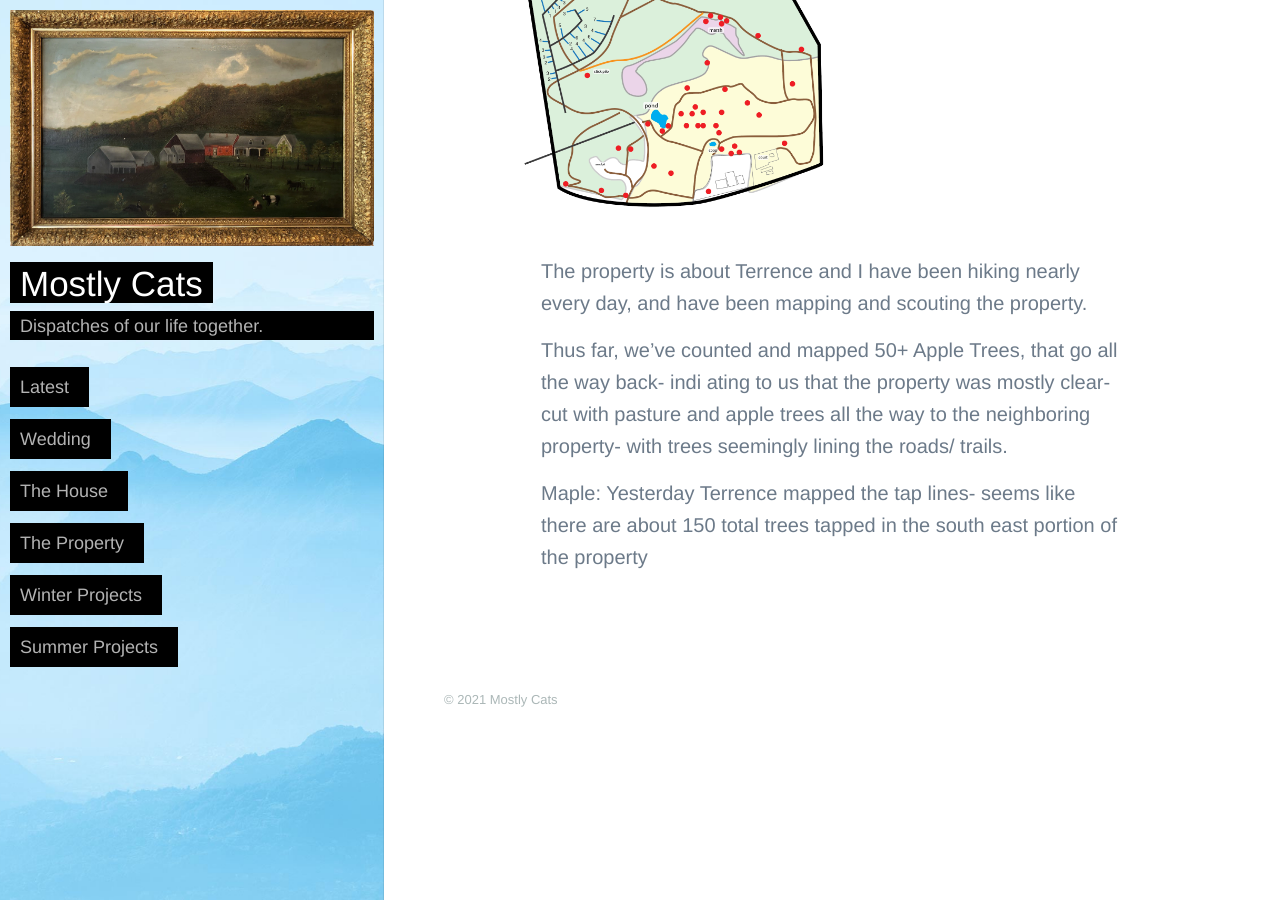
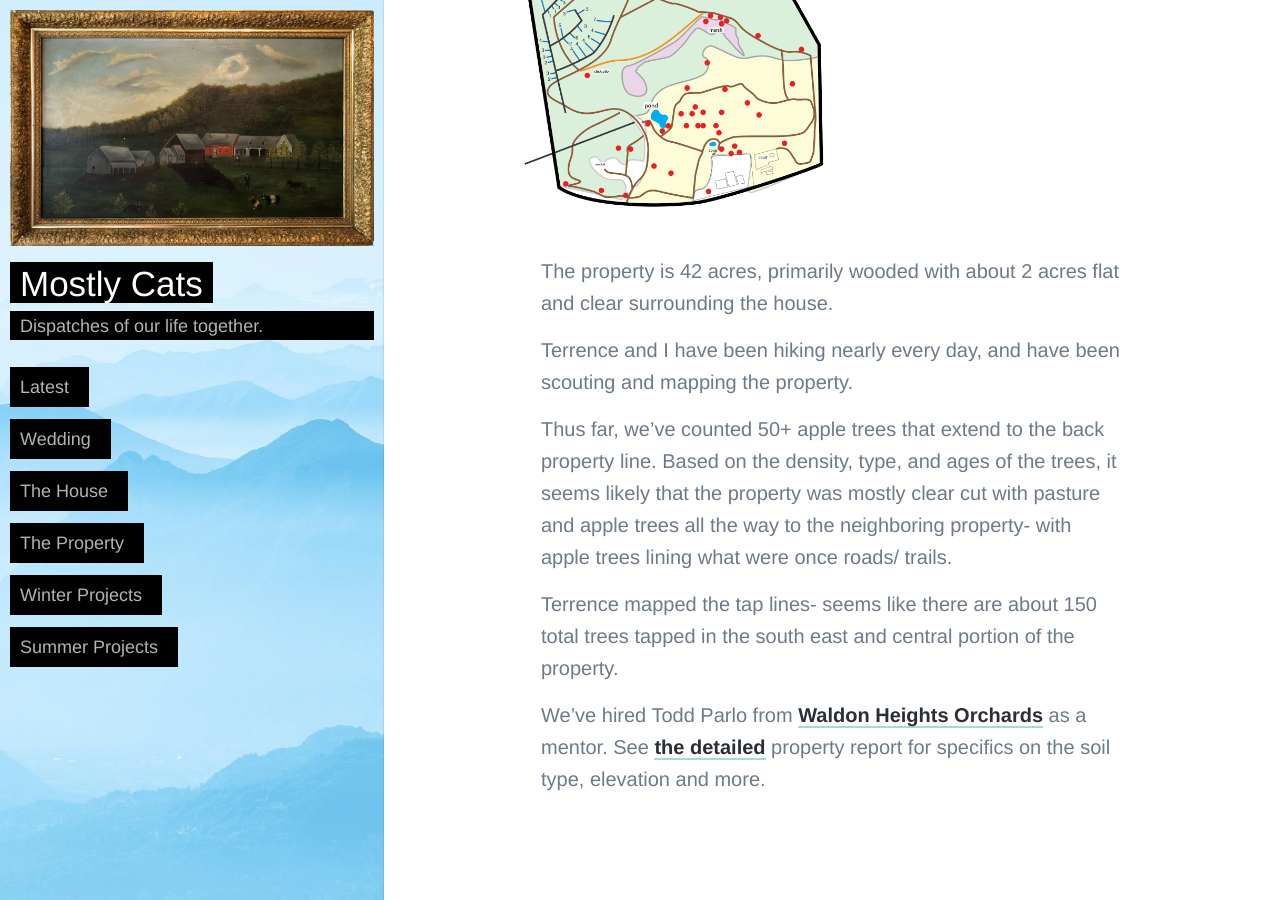
Before and after one commit to teacurran/sarah-terrence, a Jekyll site: the page built from st/the-property/index.md, in a window 1280 px wide and 900 px high, scrolled down 562 px. Built offline with Jekyll 4.4.1, drawn with Linux system fonts in a browser that asks for light colours; nearby versions of some CDN libraries.

```diff
--- a/st/the-property/index.md
+++ b/st/the-property/index.md
@@ -11,8 +11,12 @@
     <img src="/images/map_2021-11-01.png" />
 </div>
 
-The property is about Terrence and I have been hiking nearly every day, and have been mapping and scouting the property.
+The property is 42 acres, primarily wooded with about 2 acres flat and clear surrounding the house.
 
-Thus far, we’ve counted and mapped 50+ Apple Trees, that go all the way back- indi ating to us that the property was mostly clear-cut with pasture and apple trees all the way to the neighboring property- with trees seemingly lining the roads/ trails.
+Terrence and I have been hiking nearly every day, and have been scouting and mapping the property.
 
-Maple: Yesterday Terrence mapped the tap lines- seems like there are about 150 total trees tapped in the south east portion of the property
+Thus far, we’ve counted 50+ apple trees that extend to the back property line. Based on the density, type, and ages of the trees, it seems likely that the property was mostly clear cut with pasture and apple trees all the way to the neighboring property- with apple trees lining what were once roads/ trails.
+
+Terrence mapped the tap lines- seems like there are about 150 total trees tapped in the south east and central portion of the property.
+
+We’ve hired Todd Parlo from [Waldon Heights Orchards](https://waldenheightsnursery.com/) as a mentor. See [the detailed](/docs/SiteReport_2021.pdf) property report for specifics on the soil type, elevation and more.
```
